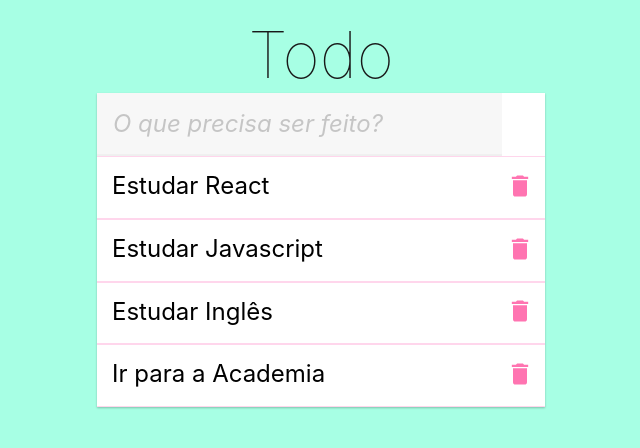
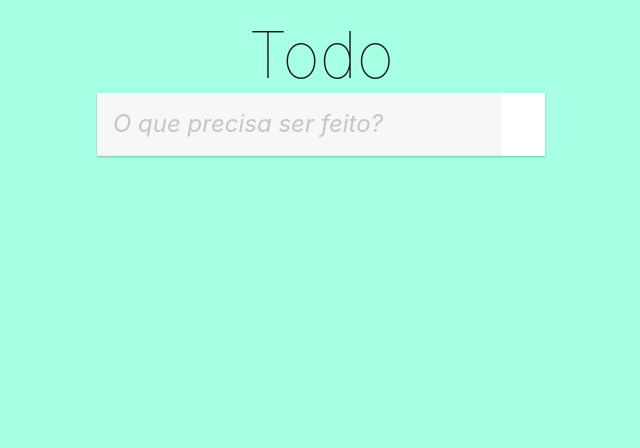
Before and after one commit to OliveiraJess/todo-react, a React (Create React App) app: page / in a window 1280 px wide. Shown: the top 448 px of the page, without its empty margins (319-959 px from the left). Built offline with nearby package versions, Linux system fonts and the light colour scheme.

Commit message:
incluindo tarefas de forma dinamica

```diff
--- a/src/App.jsx
+++ b/src/App.jsx
@@ -5,15 +5,9 @@
 
 function App() {
 
-  const initialTodos = [
-    { id: 1, title: 'Estudar React', checked: false, },
-    { id: 2, title: 'Estudar Javascript', checked: false, },
-    { id: 3, title: 'Estudar Inglês', checked: true, },
-    { id: 4, title: 'Ir para a Academia', checked: true, },
-  ]
 
   const [value, setValue] = useState('');
-  const [todos, setTodos] = useState(initialTodos);
+  const [todos, setTodos] = useState([]);
 
   const ESCAPE_KEY = 27;
   const ENTER_KEY = 13;
@@ -23,7 +17,7 @@
   }
 
   const submit = () => {
-    console.log(value);
+    setTodos([...todos,{ id: new Date().getTime(), title: value, checked: false, }]);
     erase();
   }
 
```
